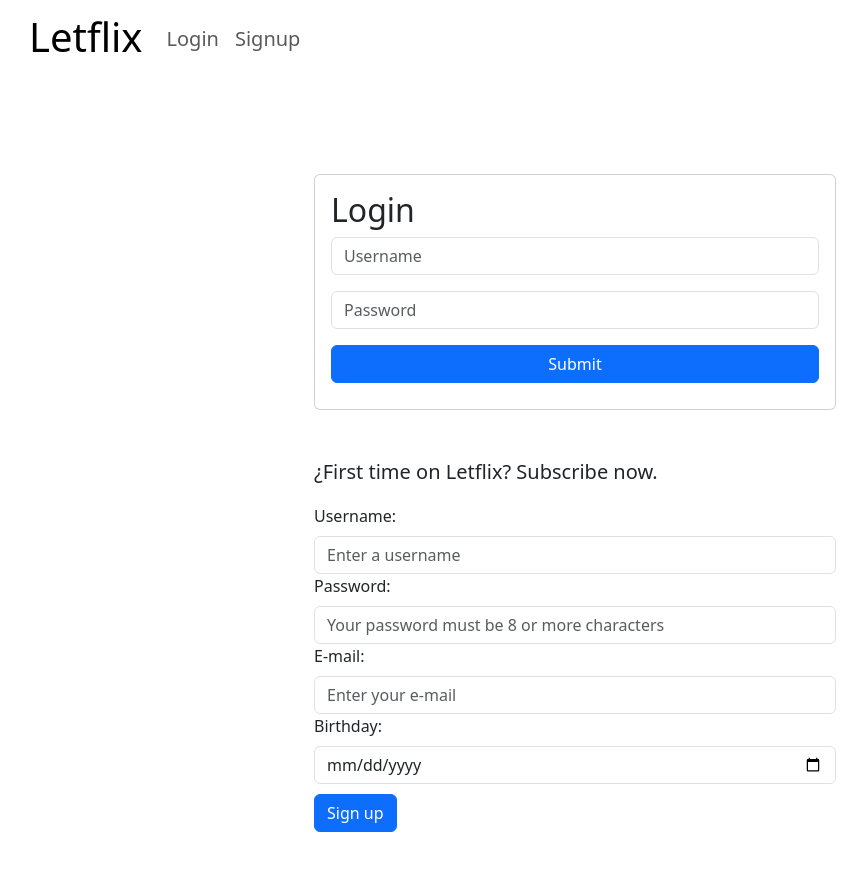
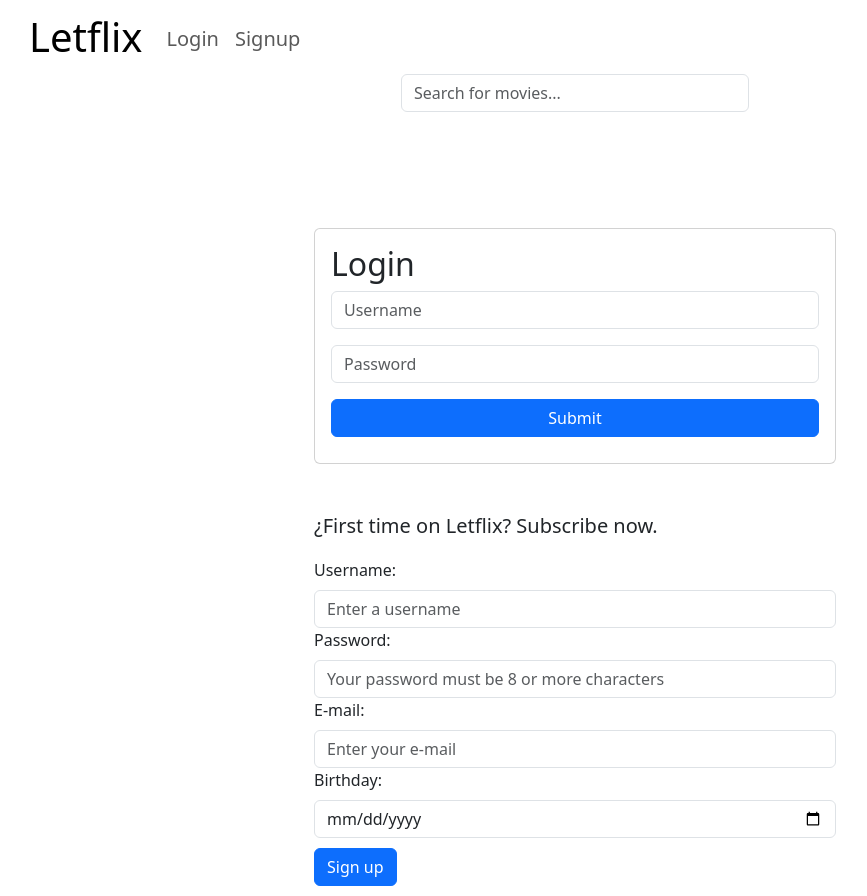
Before and after one commit to Pablocubo/myFlix-client, a React (Vite) app: page / in a window 1280 px wide. Shown: the whole page, without its empty margins (65-932 px from the left). Before the commit the page ends 842 px from the top, so only its background shows below. Built offline with nearby package versions, Linux system fonts and the light colour scheme.

Commit message:
added search form

```diff
--- a/src/components/main-view/main-view.jsx
+++ b/src/components/main-view/main-view.jsx
@@ -1,5 +1,5 @@
 import React, { useState, useEffect, useMemo } from "react";
-import { Container, Row, Col } from "react-bootstrap";
+import { Container, Row, Col, Form } from "react-bootstrap";
 import { NavigationBar } from "../navigation-bar/navigation-bar";
 import { LoginView } from "../login-view/login-view";
 import { SignupView } from "../signup-view/signup-view";
@@ -14,6 +14,7 @@ export const MainView = () => {
   const [token, setToken] = useState(localStorage.getItem("token"));
   const [movies, setMovies] = useState([]);
   const [favorites, setFavorites] = useState([]);
+  const [search, setSearch] = useState("");
 
   useEffect(() => {
     // Fetch movies and user info in two files. check console.log to see the data
@@ -22,6 +23,7 @@ export const MainView = () => {
       fetchMovies();
     }
   }, [token]);
+
 
   const onMovieRemoved = (removedMovieId) => {
     setFavorites(prevFavorites => prevFavorites.filter(id => id !== removedMovieId));
@@ -139,10 +141,31 @@ export const MainView = () => {
 
   };
 
+  const handleSearchChange = (e) => {
+    setSearch(e.target.value);
+  };
+
+  // Filter movies based on search
+  const filteredMovies = useMemo(() => {
+    const result = movies.filter(movie => movie.Title.toLowerCase().includes(search.toLowerCase()));
+    console.log(result); // Log the filtered movies for debugging
+    return result;
+  }, [movies, search]);
+
   return (
     <BrowserRouter>
       <NavigationBar onLoggedOut={onLoggedOut} user={user} />
       <Container>
+        <Row className="mb-3 justify-content-center">
+          <Col xs={12} md={8} lg={4}>
+            <Form.Control
+              type="search"
+              placeholder="Search for movies..."
+              value={search}
+              onChange={handleSearchChange}
+            />
+          </Col>
+        </Row>
         <Routes>
           <Route path="/" element={
             !user ? (
@@ -163,7 +186,7 @@ export const MainView = () => {
             ) : (
               <>
                 <Row xs={1} md={2} lg={3} xl={4} className="g-4">
-                  {movies.map((movie) => (
+                    {filteredMovies.map((movie) => (
                     <Col key={movie._id} xs={12} md={4}>
                       <MovieCard
                         movie={movie} // Pass the whole movie object to MovieCard, show all the movie details
```
Also changed, not shown: src/components/search-bar/serach-bar.jsx (added, +21 -0 lines), 2 other files (tests, documents, lock files or other folders).
